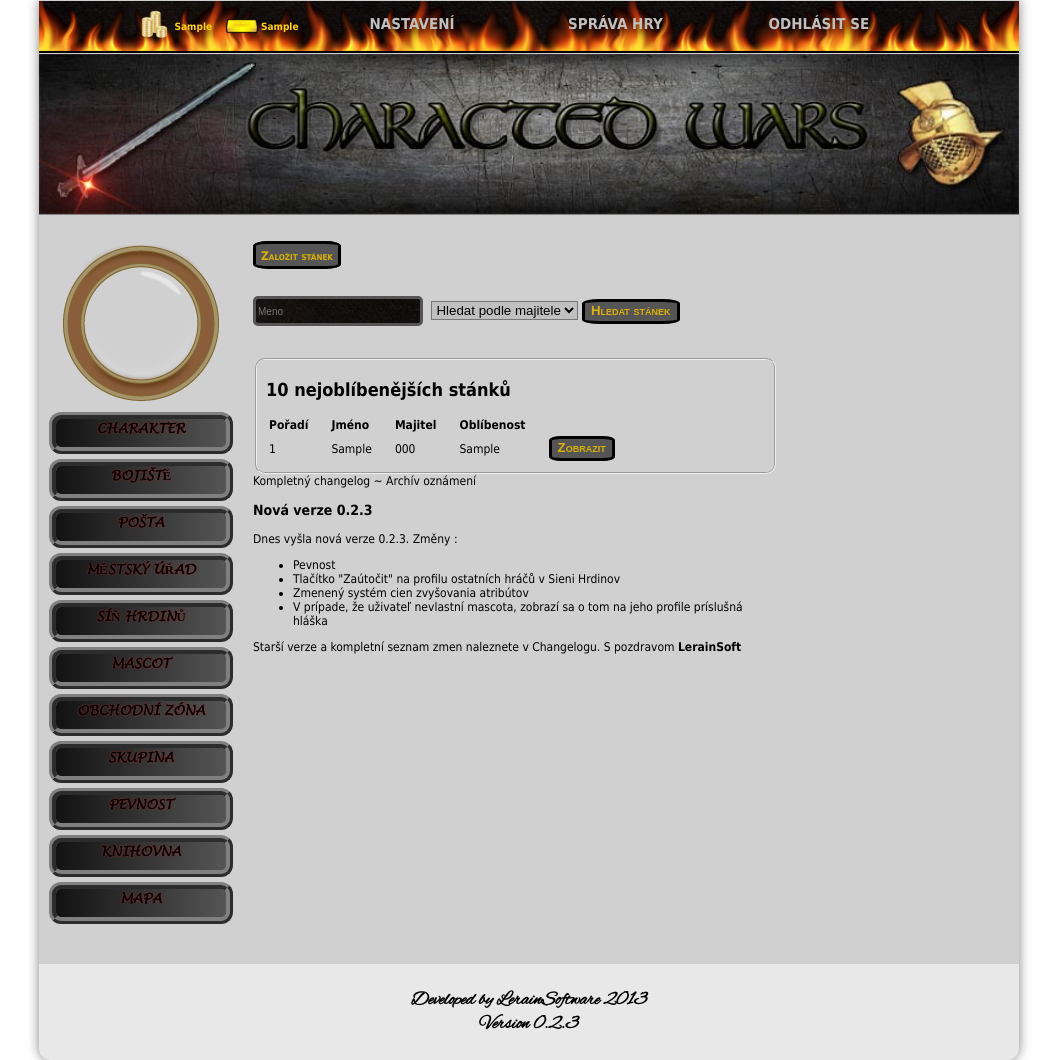
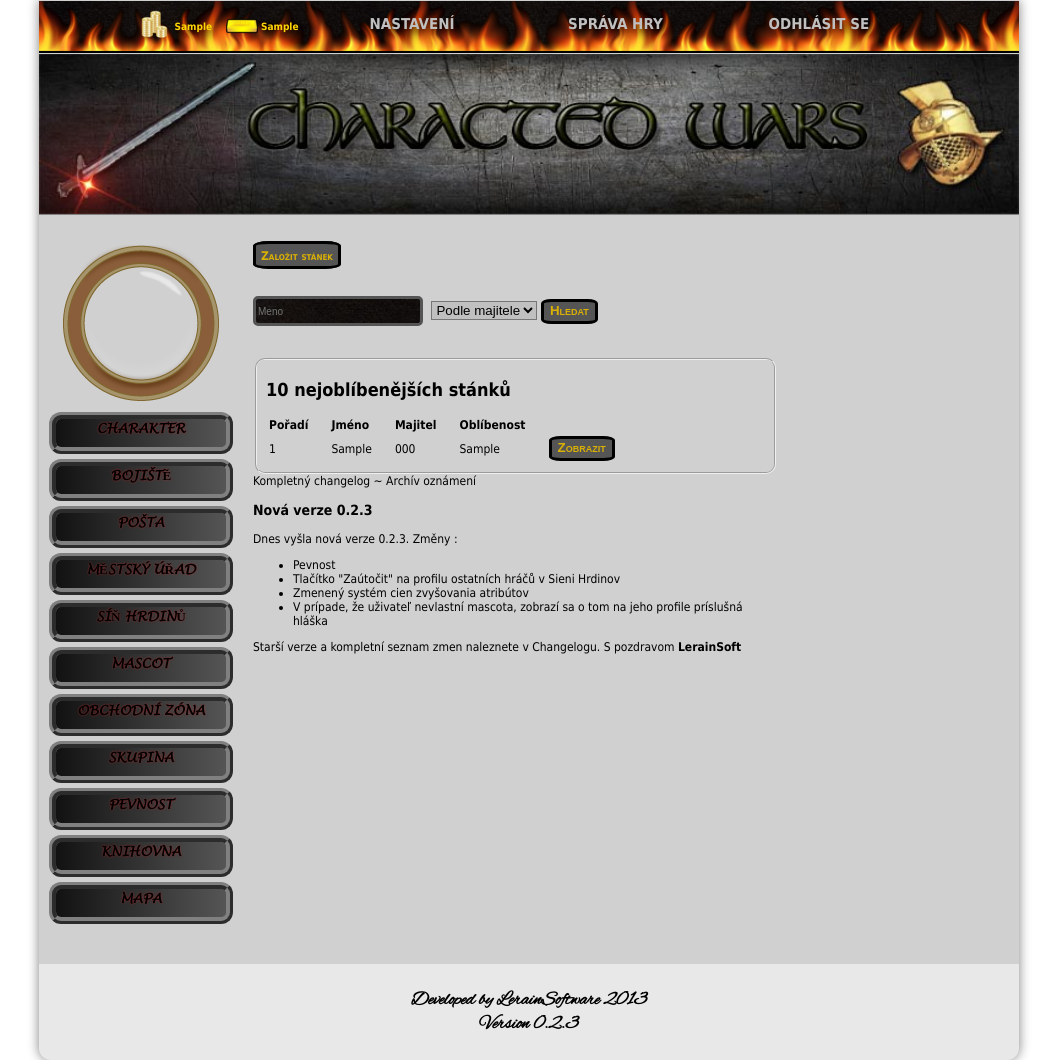
Before and after one commit to HelllCoder/Chwa, a PHP site: page /index.php?page=stanky in a window 1280 px wide. Shown: the whole page, without its empty margins (111-1168 px from the left). Run offline with PHP 8.4, Linux system fonts and the light colour scheme; the visitor is signed in with stand-in values (Sample User, id 1); tables that the repository leaves empty or names only in its code hold one stand-in row (values such as "Sample post"); some libraries are stand-ins or nearby versions.

Commit message:
Replaced some old texts

```diff
--- a/stanky.php
+++ b/stanky.php
@@ -14,10 +14,10 @@
 <form action='game.php?page=hledani_stanku' method='POST' id='bojisko'>
 <input type='text' name='jmeno' maxlength='32' placeholder='Meno'>
 <select name='filter'>
-	<option value='user'> Hledat podle majitele </option>
-	<option value='name'> Hledat podle názvu </option>
+	<option value='user'> Podle majitele </option>
+	<option value='name'> Podle názvu </option>
 </select>
-<input type='submit' name='hl_stanek' title='Hledat stánek' value='Hledat stánek'>
+<input type='submit' name='hl_stanek' title = "Hledat stánok" value='Hledat'>
 </form> <br /> <br />
 
 <fieldset>
```
